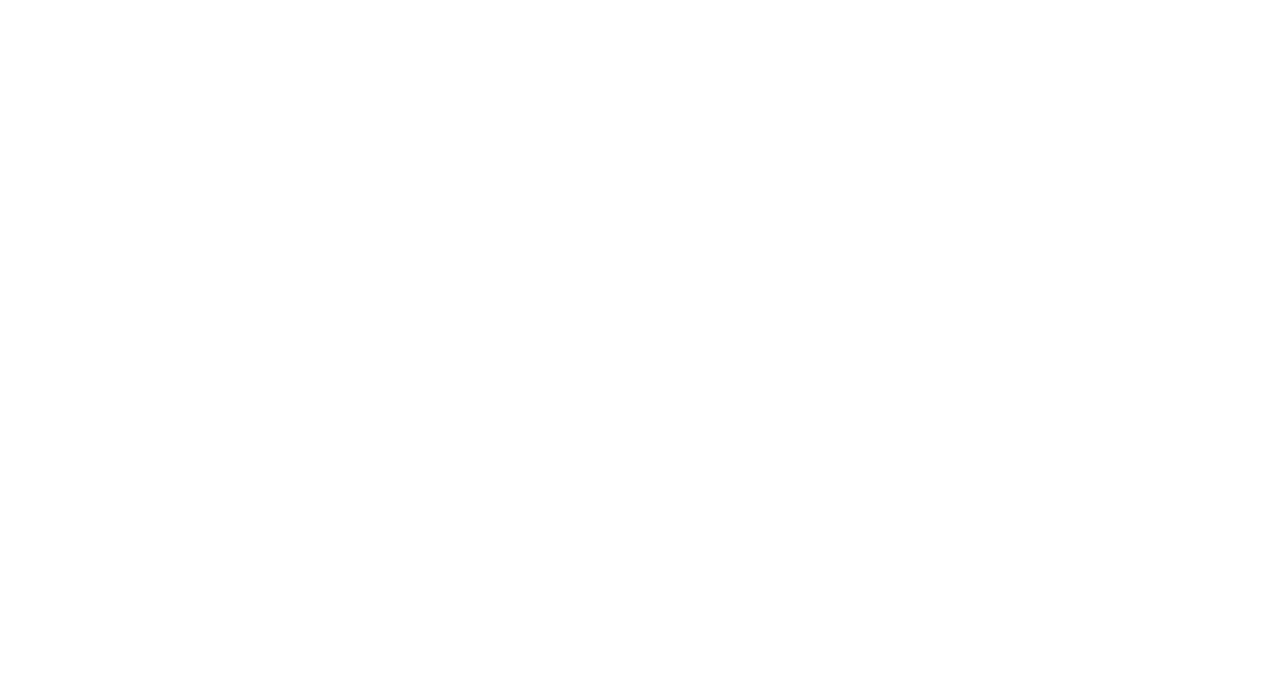
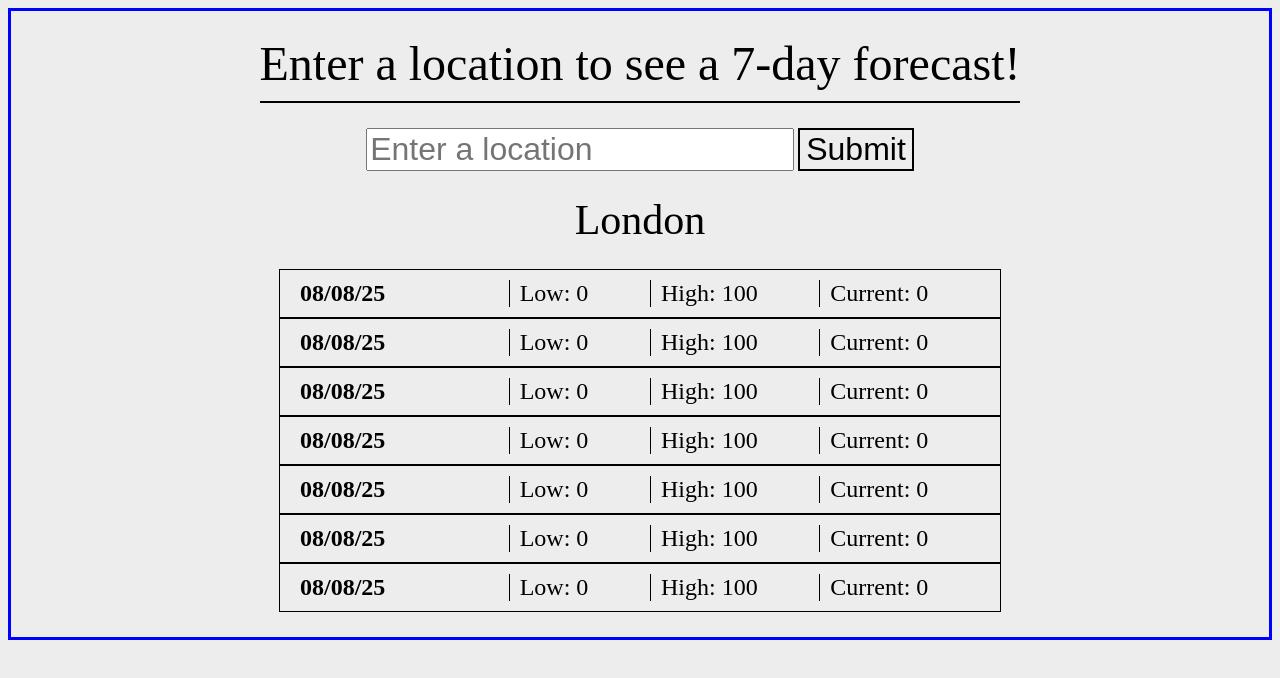
Before and after one commit to FPabloA/odin-weather-app, a plain HTML site: page index.html in a window 1280 px wide. Drawn offline with Linux system fonts and the light colour scheme.

Commit message:
added inital layout for HTML

```diff
--- a/index.html
+++ b/index.html
@@ -7,7 +7,62 @@
     <title>Document</title>
 </head>
 <body>
+    <div class=content-wrapper>
+        <div class="content-header">Enter a location to see a 7-day forecast!</div>
 
+        <div class="input-row">
+            <input type="text" placeholder="Enter a location" id="location-input">
+            <button id="location-submit">Submit</button>
+        </div>
+
+        <div id="content-div">
+            <div id="weather-location">London</div>
+            <div class="weather-wrapper">
+                <div class="weather-date">08/08/25</div>
+                <div class="weather-low">Low: 0</div>
+                <div class="weather-high">High: 100</div>
+                <div class="weather-curr">Current: 0</div>
+            </div>
+            <div class="weather-wrapper">
+                <div class="weather-date">08/08/25</div>
+                <div class="weather-low">Low: 0</div>
+                <div class="weather-high">High: 100</div>
+                <div class="weather-curr">Current: 0</div>
+            </div>
+            <div class="weather-wrapper">
+                <div class="weather-date">08/08/25</div>
+                <div class="weather-low">Low: 0</div>
+                <div class="weather-high">High: 100</div>
+                <div class="weather-curr">Current: 0</div>
+            </div>
+            <div class="weather-wrapper">
+                <div class="weather-date">08/08/25</div>
+                <div class="weather-low">Low: 0</div>
+                <div class="weather-high">High: 100</div>
+                <div class="weather-curr">Current: 0</div>
+            </div>
+            <div class="weather-wrapper">
+                <div class="weather-date">08/08/25</div>
+                <div class="weather-low">Low: 0</div>
+                <div class="weather-high">High: 100</div>
+                <div class="weather-curr">Current: 0</div>
+            </div>
+            <div class="weather-wrapper">
+                <div class="weather-date">08/08/25</div>
+                <div class="weather-low">Low: 0</div>
+                <div class="weather-high">High: 100</div>
+                <div class="weather-curr">Current: 0</div>
+            </div>
+            <div class="weather-wrapper">
+                <div class="weather-date">08/08/25</div>
+                <div class="weather-low">Low: 0</div>
+                <div class="weather-high">High: 100</div>
+                <div class="weather-curr">Current: 0</div>
+            </div>
+
+        </div>
+
+    </div>
     <script src="script.js"></script>
 </body>
 </html>
--- a/script.js
+++ b/script.js
@@ -0,0 +1,8 @@
+const apiKey = '9X5YMXR45ZDWNTP235UBM4P64';
+
+async function getWeather (location) {
+    const response = await fetch('https://weather.visualcrossing.com/VisualCrossingWebServices/rest/services/timeline/' + location +"?key=" + apiKey);
+    console.log(response.json());
+}
+
+//getWeather("london");
--- a/style.css
+++ b/style.css
@@ -0,0 +1,75 @@
+body {
+    background-color: rgba(211, 211, 211, 0.404);
+}
+
+.content-wrapper {
+    display: flex;
+    flex-direction: column;
+    align-items: center;
+    padding: 25px;
+    border: blue solid;
+}
+
+.content-header {
+    font-size: 48px;
+    padding-bottom: 10px;
+    border-bottom: 2px black solid;
+}
+
+#location-input {
+    margin-top: 25px;
+    font-size: 32px;
+}
+
+#location-submit {
+    font-size: 32px;
+    background-color: transparent;
+    border: 2px solid;
+}
+
+#content-div {
+    margin-top: 25px;
+    display: flex;
+    flex-direction: column;
+    align-items: center;
+}
+
+#weather-location {
+    font-size: 42px;
+    margin-bottom: 25px;
+}
+
+.weather-wrapper {
+    display: flex;
+    border: 1px solid;
+    width: 700px;
+    padding: 10px;
+}
+
+.weather-date {
+    flex-grow: 2;
+    font-size: 24px;
+    font-weight: bold;
+    margin-left: 10px;
+    border-right: 1px black solid;
+}
+
+.weather-low {
+    flex-grow: 1;
+    font-size: 24px;
+    margin-left: 10px;
+    border-right: 1px black solid;
+}
+
+.weather-high {
+    flex-grow: 1;
+    font-size: 24px;
+    margin-left: 10px;
+    border-right: 1px black solid;
+}
+
+.weather-curr {
+    flex-grow: 1;
+    font-size: 24px;
+    margin-left: 10px;
+}
```
